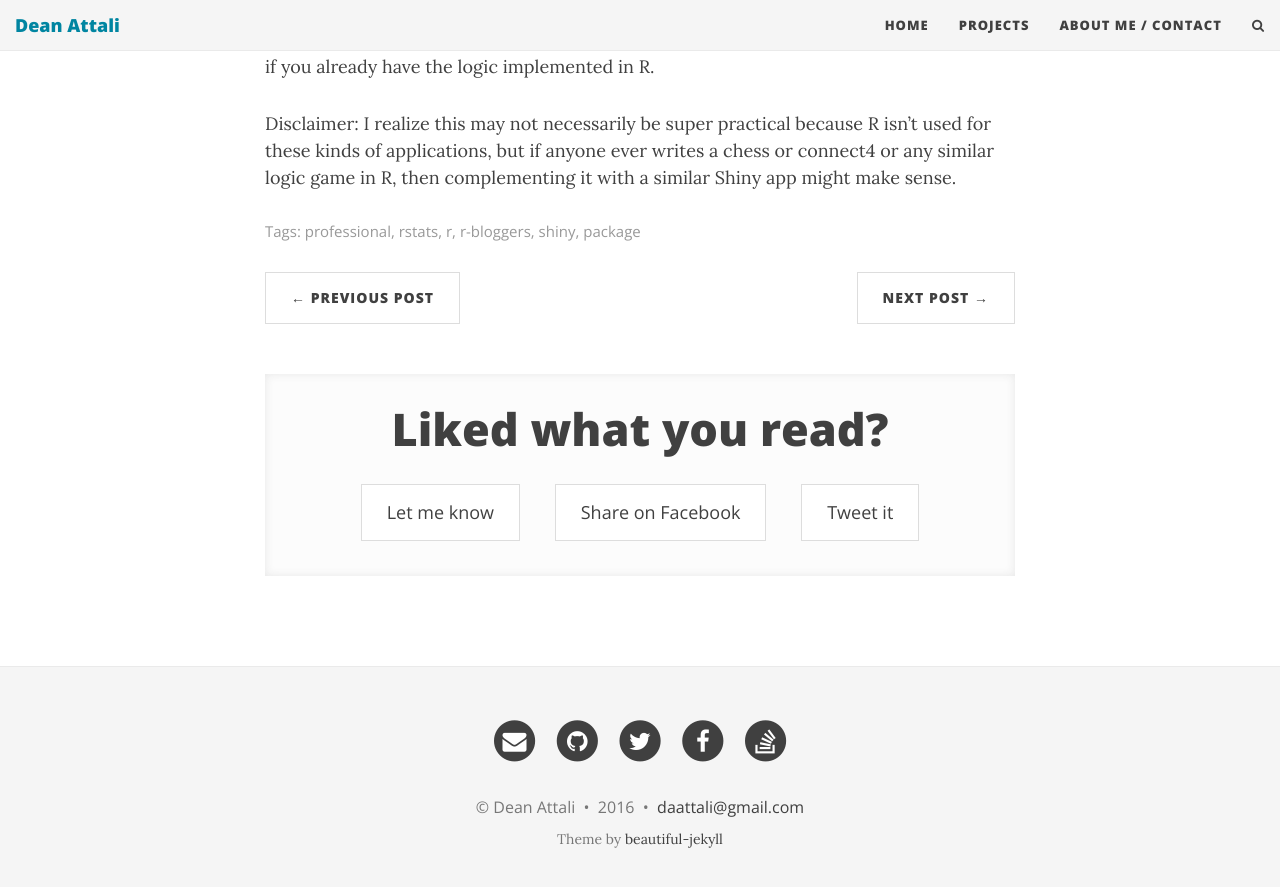
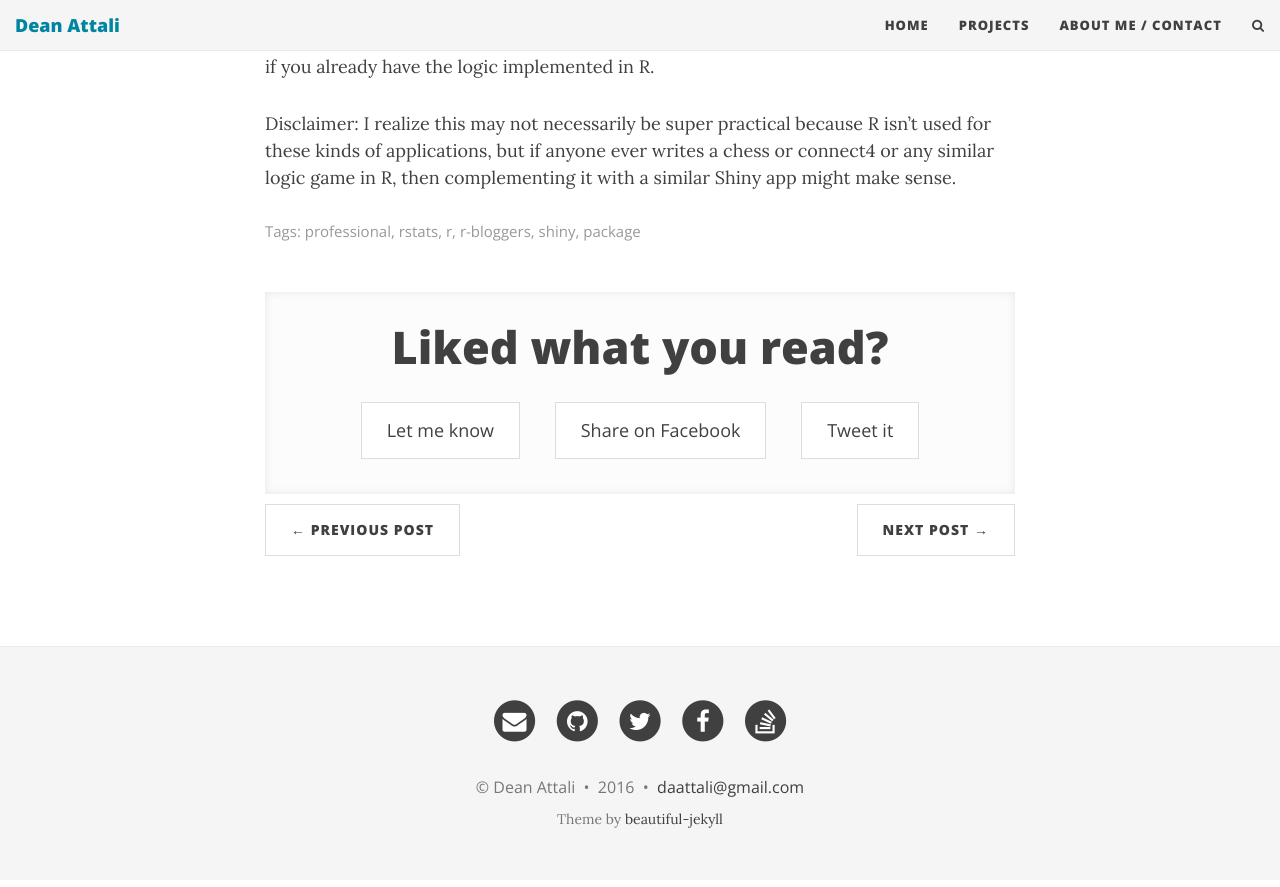
Before and after one commit to daattali/daattali.github.io, a Jekyll site: the page built from _posts/2016-01-26-shiny-game-lightsout.md, in a window 1280 px wide and 900 px high, scrolled down 2553 px. Shown: the top 887 px of the window. Built offline with Jekyll 4.4.1, drawn with Linux system fonts in a browser that asks for light colours; nearby versions of some CDN libraries; comment, search, counter and statistics services are not loaded.

Commit message:
move share section before the pagination

```diff
--- a/_layouts/post.html
+++ b/_layouts/post.html
@@ -17,6 +17,10 @@ layout: base
         </div>
       {% endif %}
 
+      {% if page.show-share %}
+        {% include share-section.html %}
+      {% endif %}
+
       <ul class="pager blog-pager">
         {% if page.previous.url %}
           <li class="previous">
@@ -30,10 +34,6 @@ layout: base
         {% endif %}
       </ul>
 
-      {% if page.show-share %}
-        {% include share-section.html %}
-      {% endif %}
-
       {% if page.comments %}
         <div class="disqus-comments">
           {% include disqus.html %}
```
Lines whose indentation alone changed are shown as unchanged.
